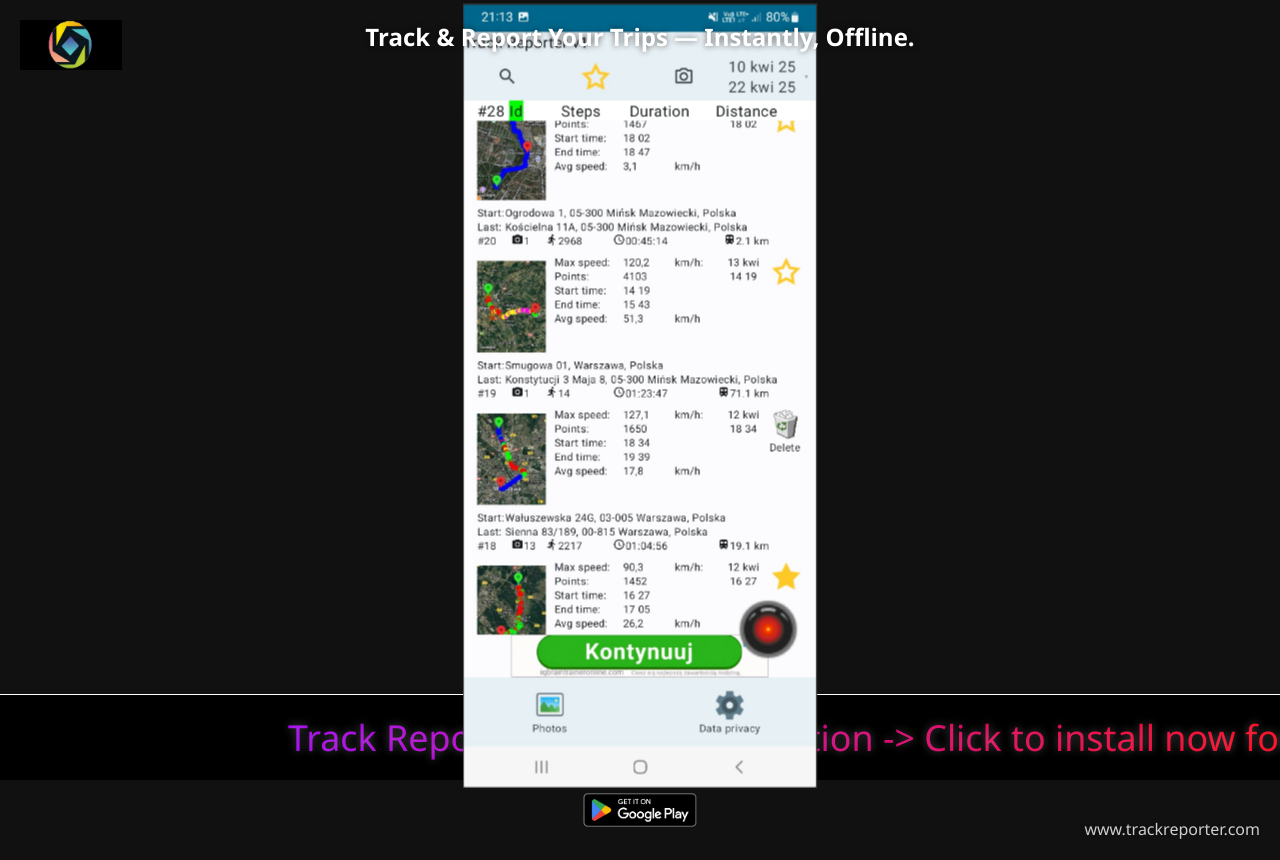
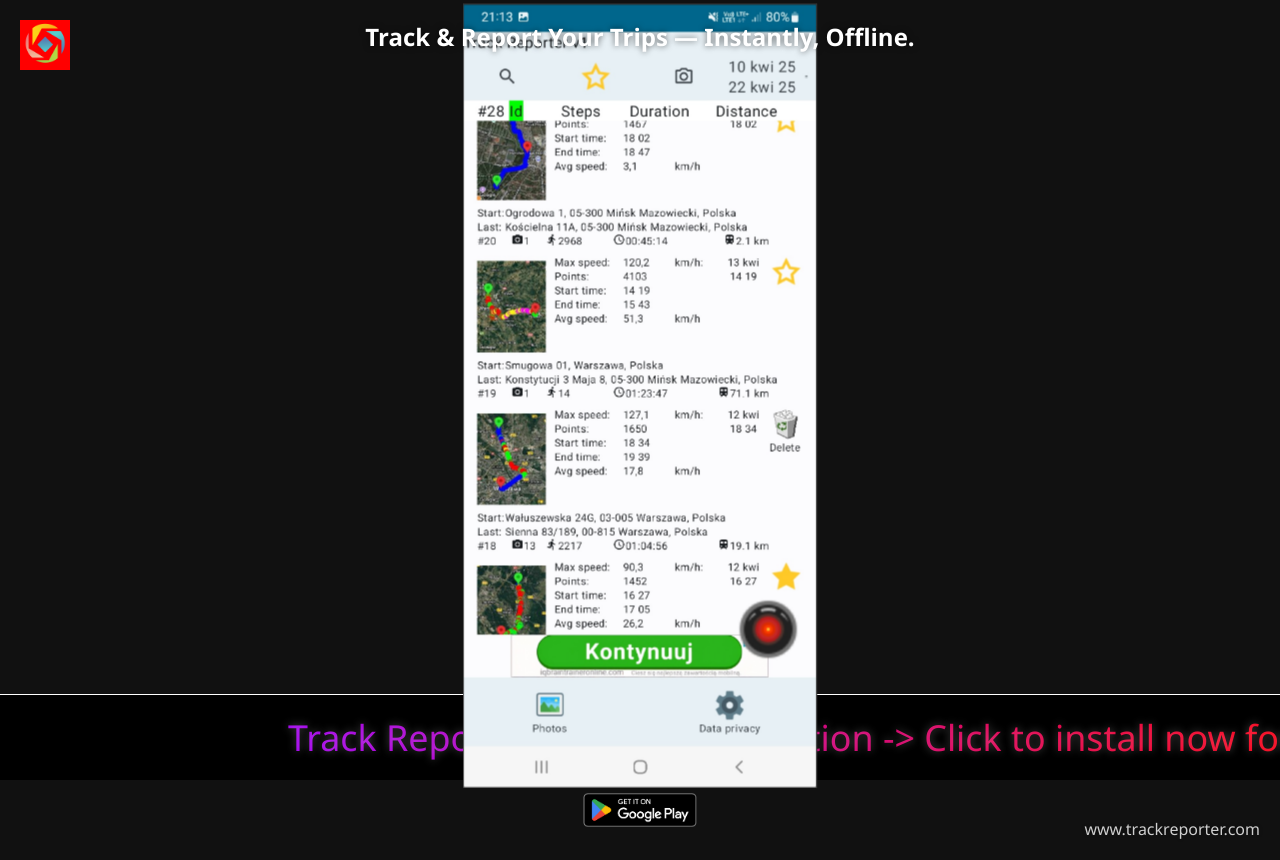
Before and after one commit to rbjacek/trackreporter, a plain HTML site: page index.html in a window 1280 px wide. Drawn offline with Linux system fonts and the light colour scheme.

Commit message:
Update index.html

```diff
--- a/index.html
+++ b/index.html
@@ -223,7 +223,7 @@
 <a href="https://play.google.com/store/apps/details?id=com.trackreporter" class="fullscreen-link" target="_blank" title="Track Reporter in Google Play Store"></a>
 
 <div class="branding">
-  <img src="trackreporter1024x1024-black.png" alt="Track Reporter Logo" class="logo">
+  <img src="trackreporter1024x1024-transparent.png" alt="Track Reporter Logo" class="logo">
   <div class="slogan">Track & Report Your Trips — Instantly, Offline.</div>
   <div class="website">www.trackreporter.com</div>
 
```
